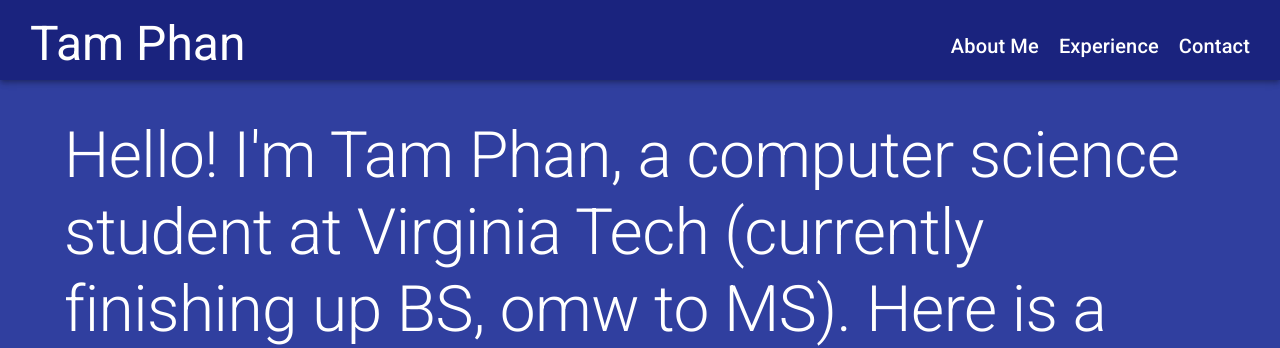
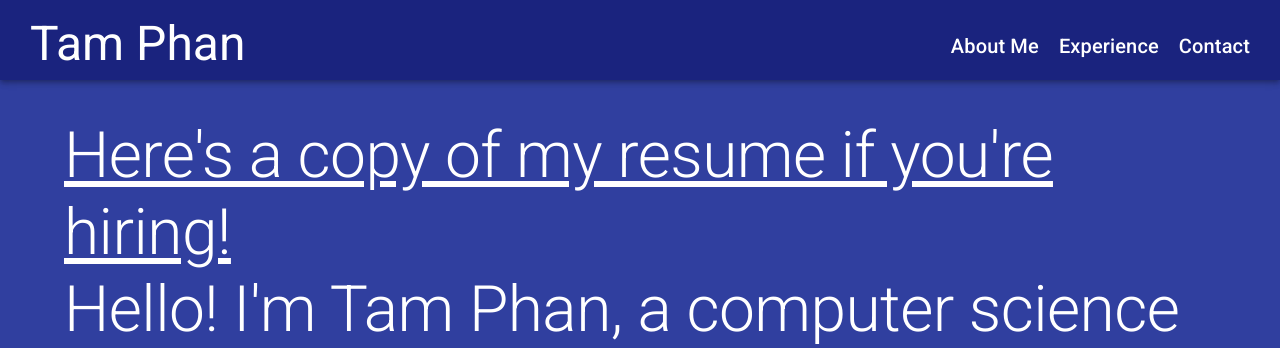
Before and after one commit to tphan25/tam-website, a React (Create React App) app: page /experience in a window 1280 px wide. Shown: the top 348 px of the page. Built offline with nearby package versions, Linux system fonts and the light colour scheme.

Commit message:
resume added

```diff
--- a/src/pages/contact/Contact.js
+++ b/src/pages/contact/Contact.js
@@ -12,6 +12,11 @@
           <ScrollToTop />
           <Typography className={classes.header} variant="h2">
             Contact Me
+          </Typography>
+          <Typography className={classes.linkText} variant="h3">
+            <a href="https://tphan25.github.io" className={classes.resume}>
+              Here's a copy of my resume.
+            </a>
           </Typography>
           <Typography className={classes.text} variant="h3">
             Thanks for checking out my site! I'd love to hear from you
--- a/src/pages/contact/Contact.module.css
+++ b/src/pages/contact/Contact.module.css
@@ -18,6 +18,14 @@
   color: inherit;
   display: inline-block;
   padding-right: 12px;
+}
+.resume {
+  color: white;
+  text-decoration: none;
+}
+.resume :hover {
+  transition: 0.5s;
+  color: #26a69a;
 }
 .linkText {
   font-style: italic;
--- a/src/pages/experience/Experience.js
+++ b/src/pages/experience/Experience.js
@@ -63,6 +63,7 @@
     <Fragment>
       <Box display="flex" flexDirection="column" className={classes.container}>
         <ScrollToTop />
+
         <Grid container>
           <Grid xs={12}>
             <Typography
@@ -70,6 +71,11 @@
               className={[classes.text, classes.header].join(" ")}
             >
               What the heck has Tam done?
+            </Typography>
+            <Typography className={classes.linkText} variant="h3">
+              <a href="https://tphan25.github.io" className={classes.link}>
+                Here's a copy of my resume if you'd rather look at that!
+              </a>
             </Typography>
             <Typography className={classes.text} variant="h3">
               Check out my resume for a brief list of my skills, and maybe take
@@ -210,7 +216,7 @@
           </Grid>
         </Grid>
         <Grid item xs={12}>
-          <Typography className={classes.text} variant="h2">
+          <Typography className={classes.text} variant="h3">
             This is a summary of my actual work experiences (or what I would
             consider related experience) - it does not include every detail, and
             you should take a peek at my resume to find more{" "}
--- a/src/pages/home/Home.js
+++ b/src/pages/home/Home.js
@@ -10,6 +10,11 @@
     return (
       <Fragment>
         <Box className={classes.container}>
+          <Typography className={classes.me} variant="h2">
+            <a href="https://tphan25.github.io" className={classes.resume}>
+              Here's a copy of my resume if you're hiring!
+            </a>
+          </Typography>
           <Typography className={classes.text} variant="h2">
             Hello! I'm Tam Phan, a computer science student at Virginia Tech
             (currently finishing up BS, omw to MS). Here is a personal portfolio
--- a/src/pages/home/Home.module.css
+++ b/src/pages/home/Home.module.css
@@ -35,6 +35,13 @@
 .contact :hover {
   transition: 0.5s;
   color: #039be5;
+}
+.resume {
+  color: white;
+}
+.resume :hover {
+  transition: 0.5s;
+  color: #26a69a;
 }
 .links {
   font-style: italic;
```
